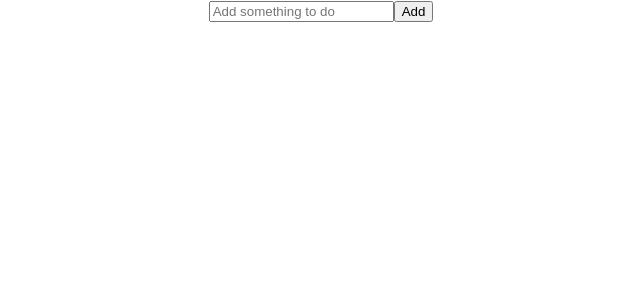
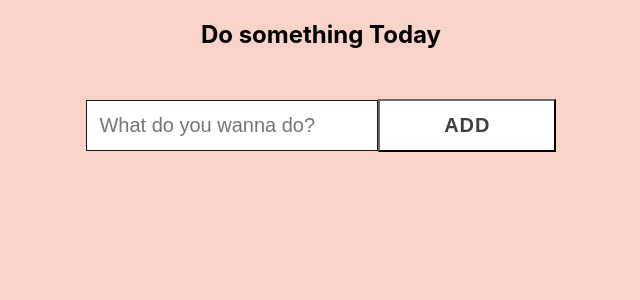
Before and after one commit to anshuraj/todolist, a React (Create React App) app: page / in a window 1280 px wide. Shown: the top 300 px of the page, without its empty margins (319-959 px from the left). Built offline with nearby package versions, Linux system fonts and the light colour scheme.

Commit message:
Designed the UI

```diff
--- a/src/App.css
+++ b/src/App.css
@@ -1,3 +1,108 @@
 .App {
   text-align: center;
 }
+
+.add-btn {
+  color: #3F3F3F;
+  border-color: #181818;
+  background-color: white;
+  text-transform: uppercase;
+  font-size: 20px;
+  padding: 1% 5%;
+  cursor: pointer;
+  text-align: center;
+  position: relative;
+  z-index: 1;
+  font-weight: bold;
+  letter-spacing: 0.075vw;
+  white-space: nowrap;
+}
+
+.add-btn:hover {
+  background-color: #181818;
+  color: #fff;
+}
+
+input {
+  padding: 1%;
+  font-size: 20px;
+  box-sizing: border-box;
+  border: 1px solid #181818;
+}
+
+.todos {
+  list-style: none;
+  font-size: 20px;
+  padding: 0 5%;
+  text-align: start;
+}
+
+.task {
+  background: #fff;
+  margin-top: 10px;
+  padding: 1% 5%;
+  animation: reveal 500ms ease;
+}
+
+.task button {
+  float: right;
+  background: transparent;
+  border: none;
+}
+
+form {
+  margin-top: 50px;
+}
+
+body {
+  background: #f9d3c7;
+}
+
+.task-action {
+  height: 20px;
+  width: 20px;
+}
+
+.task-action::before{
+  transform: rotate(45deg);
+}
+
+.task-action::after{
+  transform: rotate(-45deg);
+}
+
+.task-action::after, .task-action::before {
+  content: '';
+  background: black;
+  position: absolute;
+  height: 20px;
+  width: 2px;
+  transition: all 0.3s ease-out;
+}
+
+.check::after {
+  height: 10px;
+  transform: rotate(-45deg) translate3d(-14px, -0.5px, 0px);
+}
+
+.shadow{
+	-webkit-box-shadow: 0 10px 6px -6px #777;
+	   -moz-box-shadow: 0 10px 6px -6px #777;
+	        box-shadow: 0 10px 6px -6px #777;
+}
+
+
+@keyframes reveal{
+  0% {
+    opacity: 0;
+  }
+  100% {
+    opacity: 1;
+  }
+}
+
+.completed {
+  text-decoration: line-through;
+  opacity: 0.6;
+  animation: all 300ms ease;
+}
--- a/src/App.js
+++ b/src/App.js
@@ -71,14 +71,15 @@ class App extends Component {
   render() {
     return (
       <div className="App">
+        <h2>Do something Today</h2>
         <form name="form" onSubmit={this.addTodo}>
           <input
             name="task"
             ref="input"
             autoComplete="off"
-            placeholder="Add something to do"
+            placeholder="What do you wanna do?"
           />
-          <button type="submit">Add</button>
+          <button type="submit" className="add-btn">Add</button>
         </form>
         <TodoList tasks={this.state.todos} handleTask={this.handleTask} />
       </div>
--- a/src/TodoList.js
+++ b/src/TodoList.js
@@ -2,12 +2,16 @@ import React from 'react';
 
 const TodoList = (props) => {
   return (
-    <ul>
+    <ul className="todos">
       {props.tasks.map((todo) => {
         return (
-          <li key={todo.created}>
+          <li key={todo.created} className={`task shadow${todo.completed ? ` completed` : ``}`}>
             {todo.task}
-            <button onClick={() => props.handleTask(todo)}>{todo.completed ? 'x' : 'y'}</button>
+            <button onClick={() => props.handleTask(todo)}>
+              <div
+                className={`task-action${todo.completed ? `` : ` check`}`}
+                title={todo.completed ? `Delete` : `Mark completed`}></div>
+            </button>
           </li>
         );
       })}
```
